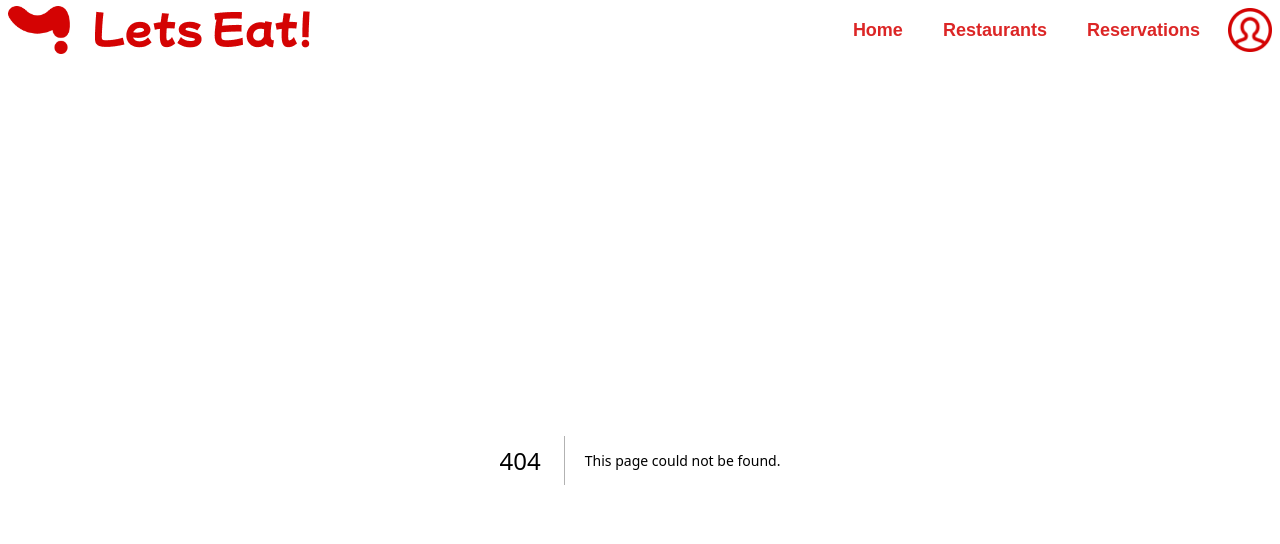
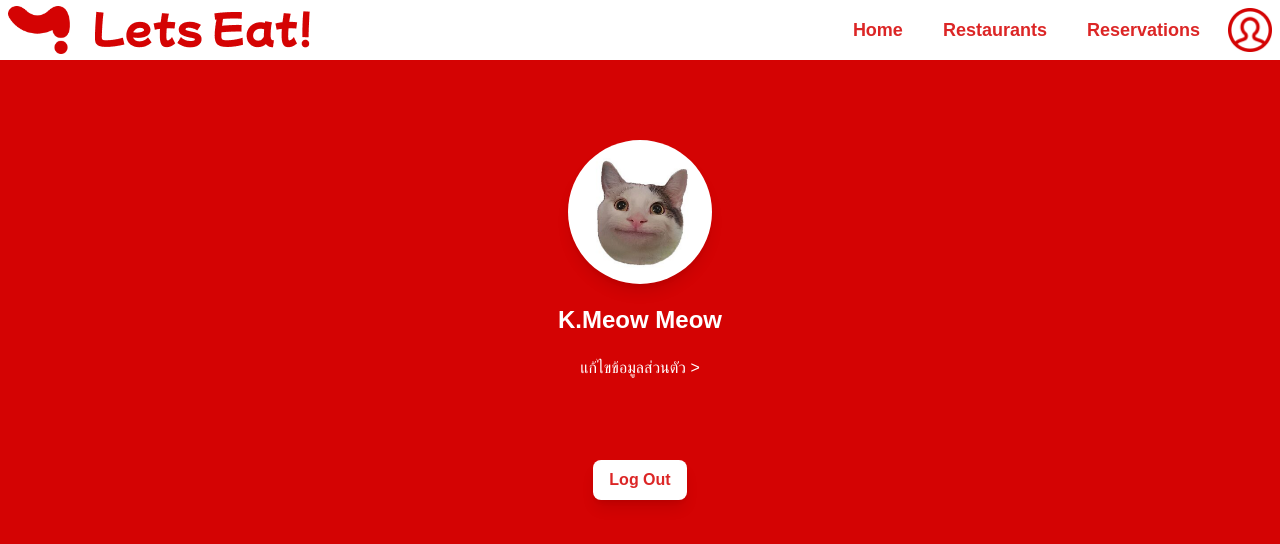
Before and after one commit to 2110503-2564/fe-project-2024-2-backache, a Next.js app: page /user in a window 1280 px wide. Before the commit this address had no page. Shown: the top 544 px of the page. Built offline with nearby package versions, Linux system fonts and the light colour scheme.

Commit message:
Edit Profile Info

```diff
--- a/src/components/ProfileMenu.tsx
+++ b/src/components/ProfileMenu.tsx
@@ -16,7 +16,7 @@ export default function ProfileMenu() {
             <div className='p-5 text-2xl font-bold text-white'>
                 K.Meow Meow
             </div>
-            <Link href="/profile/editing" className='text-white hover:underline'>
+            <Link href="/user/profile" className='text-white hover:underline'>
                 แก้ไขข้อมูลส่วนตัว &gt;
             </Link>
             <button
```
Also changed, not shown: src/app/(profileinfo)/user/page.tsx (renamed from src/app/(profileinfo)/profile/page.tsx), src/app/(profileinfo)/user/profile/page.tsx (renamed from src/app/(profileinfo)/profile/editing/page.tsx).
